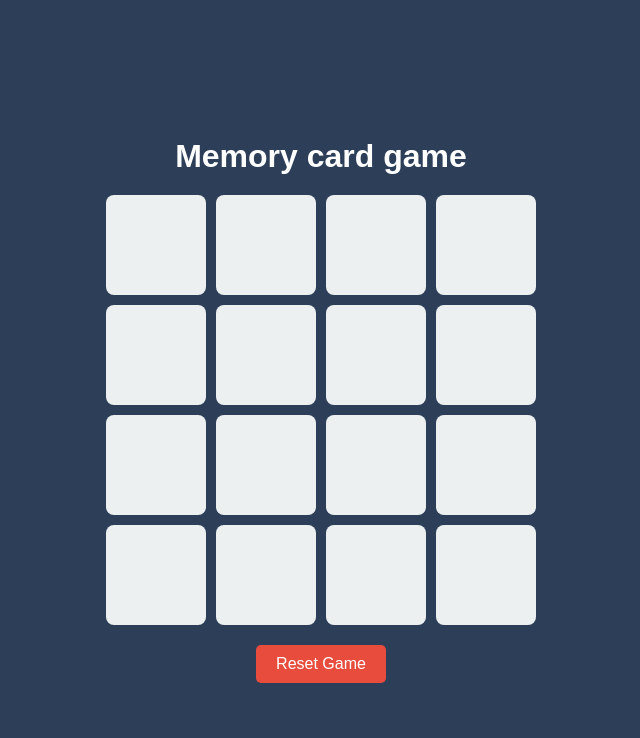
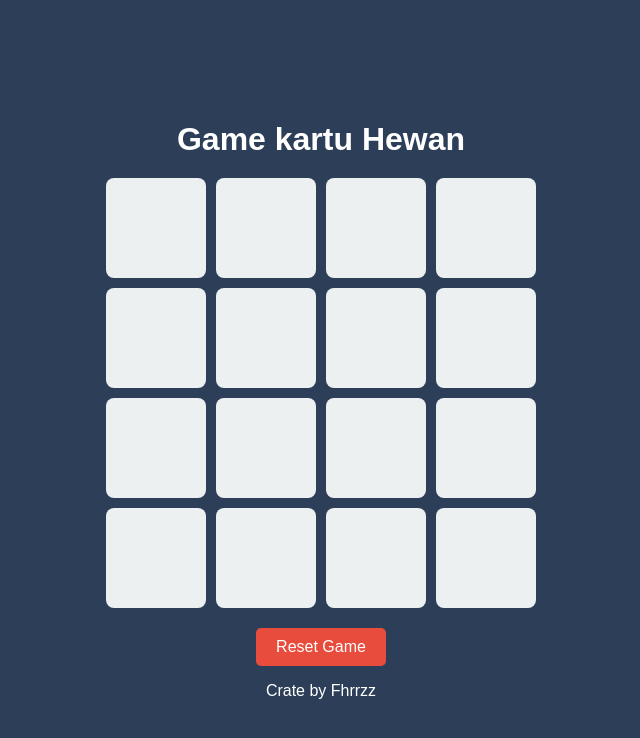
Before and after one commit to Fhrrzz114/Game, a plain HTML site: page index.html in a window 1280 px wide. Shown: the whole page, without its empty margins (319-959 px from the left). Drawn offline with Linux system fonts and the light colour scheme.

Commit message:
index.html

```diff
--- a/index.html
+++ b/index.html
@@ -56,14 +56,14 @@
     </style>
 </head>
 <body>
-    <h1>Memory card game</h1>
+    <h1>Game kartu Hewan</h1>
 
     <div class="game-board"></div>
 
     <button id="reset-button">Reset Game</button>
 
     <footer>
-        <p></p>
+        <p>Crate by Fhrrzz</p>
     </footer>
 
     <script src="main.js"></script>
```
